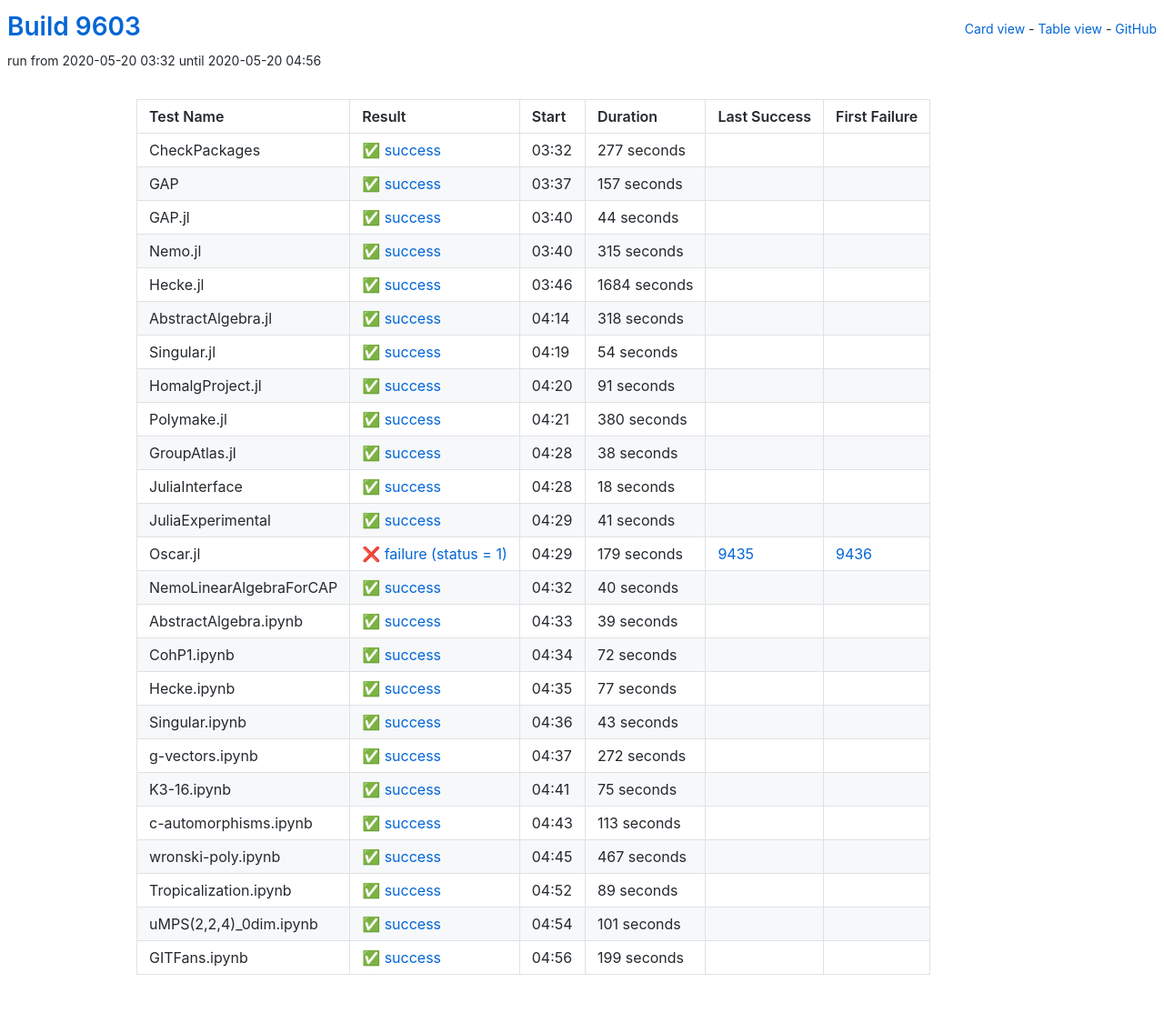
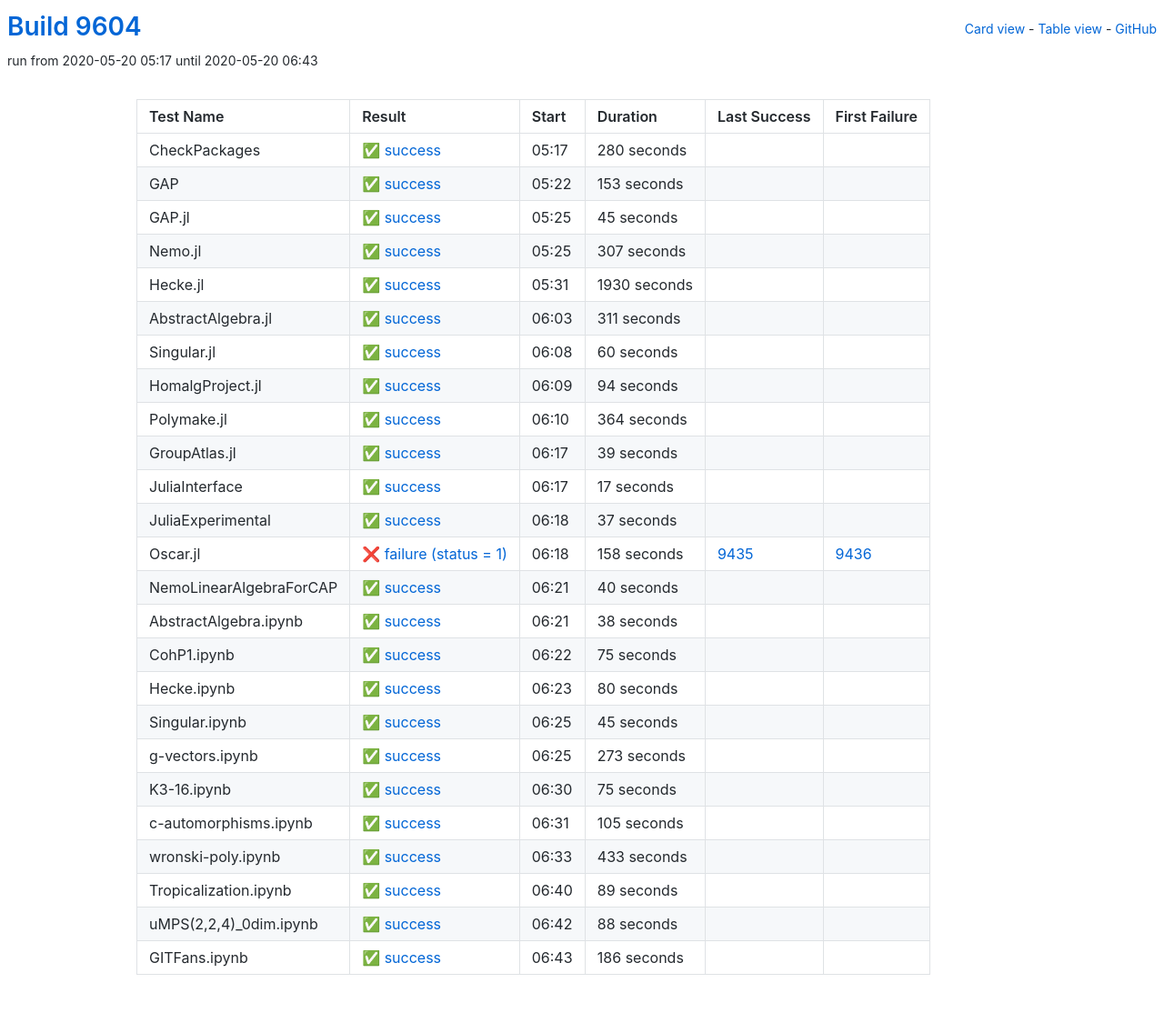
Before and after one commit to oscar-system/oscar-ci-status, a Jekyll site: the page built from table.html, in a window 1280 px wide. Shown: the whole page at 91% size. Built offline with Jekyll 4.4.1, drawn with Linux system fonts in a browser that asks for light colours.

Commit message:
Build 9604

```diff
--- a/_data/ci.yml
+++ b/_data/ci.yml
@@ -1,161 +1,161 @@
-build: 9603
-build_url: https://oscarci.mathematik.uni-kl.de/job/oscar/9603/
+build: 9604
+build_url: https://oscarci.mathematik.uni-kl.de/job/oscar/9604/
 job: oscar
 tests:
-- duration: 277
+- duration: 280
   exitcode: 0
   first_failure: false
   first_failure_url: null
   id: checkpackages
   last_success: false
   last_success_url: null
-  log: https://oscarci.mathematik.uni-kl.de/job/oscar/9603/artifact/logs/build-9603/CheckPackages.log
+  log: https://oscarci.mathematik.uni-kl.de/job/oscar/9604/artifact/logs/build-9604/CheckPackages.log
   name: CheckPackages
-  start: 2020-05-20 03:32
+  start: 2020-05-20 05:17
   status: success
   success: true
-- duration: 157
+- duration: 153
   exitcode: 0
   first_failure: false
   first_failure_url: null
   id: gap
   last_success: false
   last_success_url: null
-  log: https://oscarci.mathematik.uni-kl.de/job/oscar/9603/artifact/logs/build-9603/GAP.log
+  log: https://oscarci.mathematik.uni-kl.de/job/oscar/9604/artifact/logs/build-9604/GAP.log
   name: GAP
-  start: 2020-05-20 03:37
+  start: 2020-05-20 05:22
   status: success
   success: true
-- duration: 44
+- duration: 45
   exitcode: 0
   first_failure: false
   first_failure_url: null
   id: gap-jl
   last_success: false
   last_success_url: null
-  log: https://oscarci.mathematik.uni-kl.de/job/oscar/9603/artifact/logs/build-9603/GAP.jl.log
+  log: https://oscarci.mathematik.uni-kl.de/job/oscar/9604/artifact/logs/build-9604/GAP.jl.log
   name: GAP.jl
-  start: 2020-05-20 03:40
+  start: 2020-05-20 05:25
   status: success
   success: true
-- duration: 315
+- duration: 307
   exitcode: 0
   first_failure: false
   first_failure_url: null
   id: nemo-jl
   last_success: false
   last_success_url: null
-  log: https://oscarci.mathematik.uni-kl.de/job/oscar/9603/artifact/logs/build-9603/Nemo.jl.log
+  log: https://oscarci.mathematik.uni-kl.de/job/oscar/9604/artifact/logs/build-9604/Nemo.jl.log
   name: Nemo.jl
-  start: 2020-05-20 03:40
+  start: 2020-05-20 05:25
   status: success
   success: true
-- duration: 1684
+- duration: 1930
   exitcode: 0
   first_failure: false
   first_failure_url: null
   id: hecke-jl
   last_success: false
   last_success_url: null
-  log: https://oscarci.mathematik.uni-kl.de/job/oscar/9603/artifact/logs/build-9603/Hecke.jl.log
+  log: https://oscarci.mathematik.uni-kl.de/job/oscar/9604/artifact/logs/build-9604/Hecke.jl.log
   name: Hecke.jl
-  start: 2020-05-20 03:46
+  start: 2020-05-20 05:31
   status: success
   success: true
-- duration: 318
+- duration: 311
   exitcode: 0
   first_failure: false
   first_failure_url: null
   id: abstractalgebra-jl
   last_success: false
   last_success_url: null
-  log: https://oscarci.mathematik.uni-kl.de/job/oscar/9603/artifact/logs/build-9603/AbstractAlgebra.jl.log
+  log: https://oscarci.mathematik.uni-kl.de/job/oscar/9604/artifact/logs/build-9604/AbstractAlgebra.jl.log
   name: AbstractAlgebra.jl
-  start: 2020-05-20 04:14
+  start: 2020-05-20 06:03
   status: success
   success: true
-- duration: 54
+- duration: 60
   exitcode: 0
   first_failure: false
   first_failure_url: null
   id: singular-jl
   last_success: false
   last_success_url: null
-  log: https://oscarci.mathematik.uni-kl.de/job/oscar/9603/artifact/logs/build-9603/Singular.jl.log
+  log: https://oscarci.mathematik.uni-kl.de/job/oscar/9604/artifact/logs/build-9604/Singular.jl.log
   name: Singular.jl
-  start: 2020-05-20 04:19
+  start: 2020-05-20 06:08
   status: success
   success: true
-- duration: 91
+- duration: 94
   exitcode: 0
   first_failure: false
   first_failure_url: null
   id: homalgproject-jl
   last_success: false
   last_success_url: null
-  log: https://oscarci.mathematik.uni-kl.de/job/oscar/9603/artifact/logs/build-9603/HomalgProject.jl.log
+  log: https://oscarci.mathematik.uni-kl.de/job/oscar/9604/artifact/logs/build-9604/HomalgProject.jl.log
   name: HomalgProject.jl
-  start: 2020-05-20 04:20
+  start: 2020-05-20 06:09
   status: success
   success: true
-- duration: 380
+- duration: 364
   exitcode: 0
   first_failure: false
   first_failure_url: null
   id: polymake-jl
   last_success: false
   last_success_url: null
-  log: https://oscarci.mathematik.uni-kl.de/job/oscar/9603/artifact/logs/build-9603/Polymake.jl.log
+  log: https://oscarci.mathematik.uni-kl.de/job/oscar/9604/artifact/logs/build-9604/Polymake.jl.log
   name: Polymake.jl
-  start: 2020-05-20 04:21
+  start: 2020-05-20 06:10
   status: success
   success: true
-- duration: 38
+- duration: 39
   exitcode: 0
   first_failure: false
   first_failure_url: null
   id: groupatlas-jl
   last_success: false
   last_success_url: null
-  log: https://oscarci.mathematik.uni-kl.de/job/oscar/9603/artifact/logs/build-9603/GroupAtlas.jl.log
+  log: https://oscarci.mathematik.uni-kl.de/job/oscar/9604/artifact/logs/build-9604/GroupAtlas.jl.log
   name: GroupAtlas.jl
-  start: 2020-05-20 04:28
+  start: 2020-05-20 06:17
   status: success
   success: true
-- duration: 18
+- duration: 17
   exitcode: 0
   first_failure: false
   first_failure_url: null
   id: juliainterface
   last_success: false
   last_success_url: null
-  log: https://oscarci.mathematik.uni-kl.de/job/oscar/9603/artifact/logs/build-9603/JuliaInterface.log
+  log: https://oscarci.mathematik.uni-kl.de/job/oscar/9604/artifact/logs/build-9604/JuliaInterface.log
   name: JuliaInterface
-  start: 2020-05-20 04:28
+  start: 2020-05-20 06:17
   status: success
   success: true
-- duration: 41
+- duration: 37
   exitcode: 0
   first_failure: false
   first_failure_url: null
   id: juliaexperimental
   last_success: false
   last_success_url: null
-  log: https://oscarci.mathematik.uni-kl.de/job/oscar/9603/artifact/logs/build-9603/JuliaExperimental.log
+  log: https://oscarci.mathematik.uni-kl.de/job/oscar/9604/artifact/logs/build-9604/JuliaExperimental.log
   name: JuliaExperimental
-  start: 2020-05-20 04:29
+  start: 2020-05-20 06:18
   status: success
   success: true
-- duration: 179
+- duration: 158
   exitcode: 1
   first_failure: 9436
   first_failure_url: https://oscarci.mathematik.uni-kl.de/job/oscar/9436/
   id: oscar-jl
   last_success: 9435
   last_success_url: https://oscarci.mathematik.uni-kl.de/job/oscar/9435/
-  log: https://oscarci.mathematik.uni-kl.de/job/oscar/9603/artifact/logs/build-9603/Oscar.jl.log
+  log: https://oscarci.mathematik.uni-kl.de/job/oscar/9604/artifact/logs/build-9604/Oscar.jl.log
   name: Oscar.jl
-  start: 2020-05-20 04:29
+  start: 2020-05-20 06:18
   status: failure
   success: false
 - duration: 40
@@ -165,69 +165,69 @@ tests:
   id: nemolinearalgebraforcap
   last_success: false
   last_success_url: null
-  log: https://oscarci.mathematik.uni-kl.de/job/oscar/9603/artifact/logs/build-9603/NemoLinearAlgebraForCAP.log
+  log: https://oscarci.mathematik.uni-kl.de/job/oscar/9604/artifact/logs/build-9604/NemoLinearAlgebraForCAP.log
   name: NemoLinearAlgebraForCAP
-  start: 2020-05-20 04:32
+  start: 2020-05-20 06:21
   status: success
   success: true
-- duration: 39
+- duration: 38
   exitcode: 0
   first_failure: false
   first_failure_url: null
   id: abstractalgebra-ipynb
   last_success: false
   last_success_url: null
-  log: https://oscarci.mathematik.uni-kl.de/job/oscar/9603/artifact/logs/build-9603/AbstractAlgebra.ipynb.log
+  log: https://oscarci.mathematik.uni-kl.de/job/oscar/9604/artifact/logs/build-9604/AbstractAlgebra.ipynb.log
   name: AbstractAlgebra.ipynb
-  start: 2020-05-20 04:33
+  start: 2020-05-20 06:21
   status: success
   success: true
-- duration: 72
+- duration: 75
   exitcode: 0
   first_failure: false
   first_failure_url: null
   id: cohp1-ipynb
   last_success: false
   last_success_url: null
-  log: https://oscarci.mathematik.uni-kl.de/job/oscar/9603/artifact/logs/build-9603/CohP1.ipynb.log
+  log: https://oscarci.mathematik.uni-kl.de/job/oscar/9604/artifact/logs/build-9604/CohP1.ipynb.log
   name: CohP1.ipynb
-  start: 2020-05-20 04:34
+  start: 2020-05-20 06:22
   status: success
   success: true
-- duration: 77
+- duration: 80
   exitcode: 0
   first_failure: false
   first_failure_url: null
   id: hecke-ipynb
   last_success: false
   last_success_url: null
-  log: https://oscarci.mathematik.uni-kl.de/job/oscar/9603/artifact/logs/build-9603/Hecke.ipynb.log
+  log: https://oscarci.mathematik.uni-kl.de/job/oscar/9604/artifact/logs/build-9604/Hecke.ipynb.log
   name: Hecke.ipynb
-  start: 2020-05-20 04:35
+  start: 2020-05-20 06:23
   status: success
   success: true
-- duration: 43
+- duration: 45
   exitcode: 0
   first_failure: false
   first_failure_url: null
   id: singular-ipynb
   last_success: false
   last_success_url: null
-  log: https://oscarci.mathematik.uni-kl.de/job/oscar/9603/artifact/logs/build-9603/Singular.ipynb.log
+  log: https://oscarci.mathematik.uni-kl.de/job/oscar/9604/artifact/logs/build-9604/Singular.ipynb.log
   name: Singular.ipynb
-  start: 2020-05-20 04:36
+  start: 2020-05-20 06:25
   status: success
   success: true
-- duration: 272
+- duration: 273
   exitcode: 0
   first_failure: false
   first_failure_url: null
   id: g-vectors-ipynb
   last_success: false
   last_success_url: null
-  log: https://oscarci.mathematik.uni-kl.de/job/oscar/9603/artifact/logs/build-9603/g-vectors.ipynb.log
+  log: https://oscarci.mathematik.uni-kl.de/job/oscar/9604/artifact/logs/build-9604/g-vectors.ipynb.log
   name: g-vectors.ipynb
-  start: 2020-05-20 04:37
+  start: 2020-05-20 06:25
   status: success
   success: true
 - duration: 75
@@ -237,33 +237,33 @@ tests:
   id: k3-16-ipynb
   last_success: false
   last_success_url: null
-  log: https://oscarci.mathematik.uni-kl.de/job/oscar/9603/artifact/logs/build-9603/K3-16.ipynb.log
+  log: https://oscarci.mathematik.uni-kl.de/job/oscar/9604/artifact/logs/build-9604/K3-16.ipynb.log
   name: K3-16.ipynb
-  start: 2020-05-20 04:41
+  start: 2020-05-20 06:30
   status: success
   success: true
-- duration: 113
+- duration: 105
   exitcode: 0
   first_failure: false
   first_failure_url: null
   id: c-automorphisms-ipynb
   last_success: false
   last_success_url: null
-  log: https://oscarci.mathematik.uni-kl.de/job/oscar/9603/artifact/logs/build-9603/c-automorphisms.ipynb.log
+  log: https://oscarci.mathematik.uni-kl.de/job/oscar/9604/artifact/logs/build-9604/c-automorphisms.ipynb.log
   name: c-automorphisms.ipynb
-  start: 2020-05-20 04:43
+  start: 2020-05-20 06:31
   status: success
   success: true
-- duration: 467
+- duration: 433
   exitcode: 0
   first_failure: false
   first_failure_url: null
   id: wronski-poly-ipynb
   last_success: false
   last_success_url: null
-  log: https://oscarci.mathematik.uni-kl.de/job/oscar/9603/artifact/logs/build-9603/wronski-poly.ipynb.log
+  log: https://oscarci.mathematik.uni-kl.de/job/oscar/9604/artifact/logs/build-9604/wronski-poly.ipynb.log
   name: wronski-poly.ipynb
-  start: 2020-05-20 04:45
+  start: 2020-05-20 06:33
   status: success
   success: true
 - duration: 89
@@ -273,32 +273,32 @@ tests:
   id: tropicalization-ipynb
   last_success: false
   last_success_url: null
-  log: https://oscarci.mathematik.uni-kl.de/job/oscar/9603/artifact/logs/build-9603/Tropicalization.ipynb.log
+  log: https://oscarci.mathematik.uni-kl.de/job/oscar/9604/artifact/logs/build-9604/Tropicalization.ipynb.log
   name: Tropicalization.ipynb
-  start: 2020-05-20 04:52
+  start: 2020-05-20 06:40
   status: success
   success: true
-- duration: 101
+- duration: 88
   exitcode: 0
   first_failure: false
   first_failure_url: null
   id: umps-2-2-4-0dim-ipynb
   last_success: false
   last_success_url: null
-  log: https://oscarci.mathematik.uni-kl.de/job/oscar/9603/artifact/logs/build-9603/uMPS-2-2-4-_0dim.ipynb.log
+  log: https://oscarci.mathematik.uni-kl.de/job/oscar/9604/artifact/logs/build-9604/uMPS-2-2-4-_0dim.ipynb.log
   name: uMPS(2,2,4)_0dim.ipynb
-  start: 2020-05-20 04:54
+  start: 2020-05-20 06:42
   status: success
   success: true
-- duration: 199
+- duration: 186
   exitcode: 0
   first_failure: false
   first_failure_url: null
   id: gitfans-ipynb
   last_success: false
   last_success_url: null
-  log: https://oscarci.mathematik.uni-kl.de/job/oscar/9603/artifact/logs/build-9603/GITFans.ipynb.log
+  log: https://oscarci.mathematik.uni-kl.de/job/oscar/9604/artifact/logs/build-9604/GITFans.ipynb.log
   name: GITFans.ipynb
-  start: 2020-05-20 04:56
+  start: 2020-05-20 06:43
   status: success
   success: true
```
Also changed, not shown: README.md.
